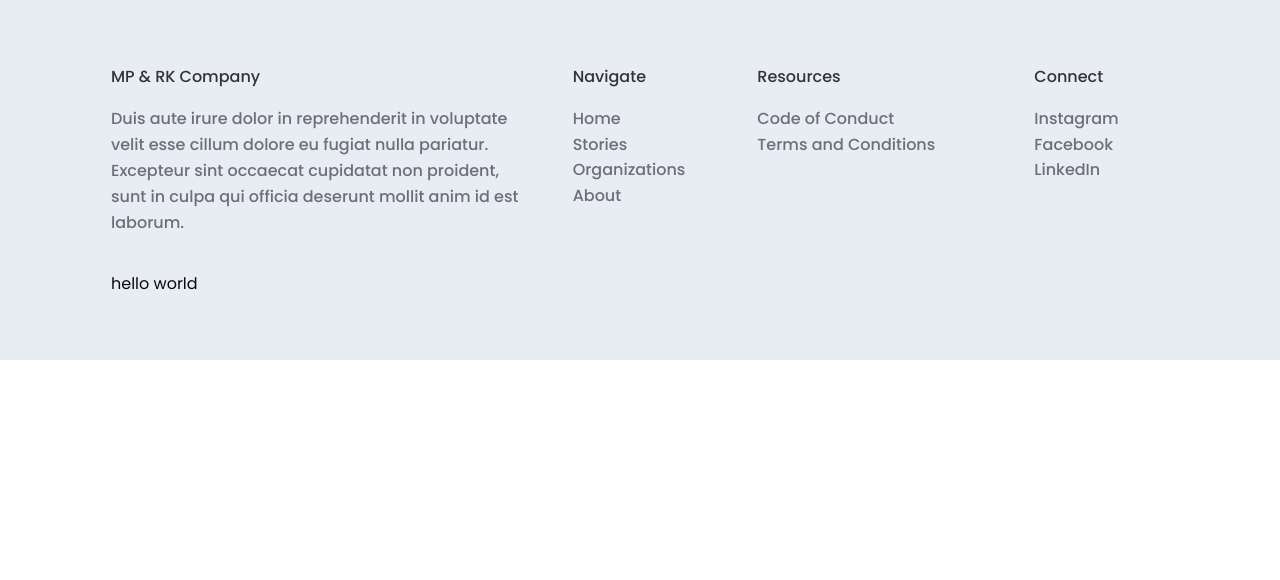
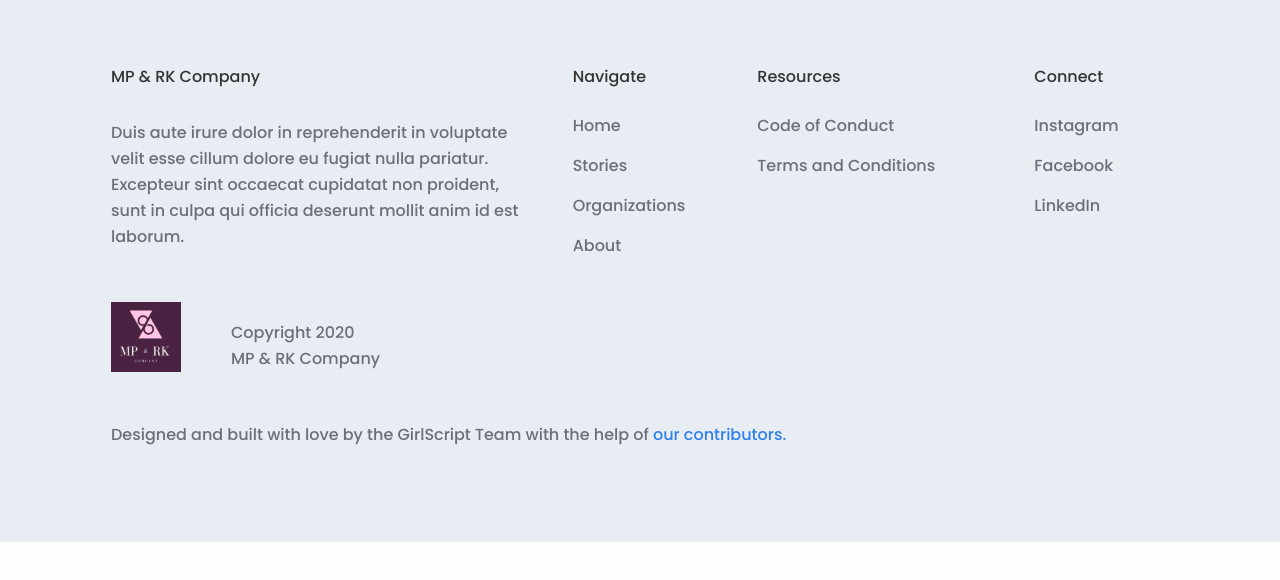
Before and after one commit to girlscript/feminist-bible-phase-2, a React (Create React App) app in the folder frontend/: page / in a window 1280 px wide. Shown: the top 580 px of the page. Built offline with nearby package versions, Linux system fonts and the light colour scheme.

Commit message:
created footer

```diff
--- a/frontend/src/components/Footer.jsx
+++ b/frontend/src/components/Footer.jsx
@@ -1,5 +1,6 @@
 import React, { Component } from "react";
-import "../css/components/footer.scss";
+import "../css/components/_footer.scss";
+import FooterImg from "../images/FooterLogo.png";
 
 class Footer extends Component {
   render() {
@@ -8,13 +9,16 @@
         <div className="grid-container">
           <div className="grid-x grid-margin-x">
             <div className="cell large-5">
-              <p className="text-head">MP & RK Company</p>
+              <p className="text__head">MP & RK Company</p>
               <p>
-              Duis aute irure dolor in reprehenderit in voluptate velit esse cillum dolore eu fugiat nulla pariatur. Excepteur sint occaecat cupidatat non proident, sunt in culpa qui officia deserunt mollit anim id est laborum.
+                Duis aute irure dolor in reprehenderit in voluptate velit esse
+                cillum dolore eu fugiat nulla pariatur. Excepteur sint occaecat
+                cupidatat non proident, sunt in culpa qui officia deserunt
+                mollit anim id est laborum.
               </p>
             </div>
             <div className="cell large-2">
-              <p className="text-head">Navigate</p>
+              <p className="text__head">Navigate</p>
               <p>
                 <ul>
                   <li>Home</li>
@@ -25,7 +29,7 @@
               </p>
             </div>
             <div className="cell large-3">
-              <p className="text-head">Resources</p>
+              <p className="text__head">Resources</p>
               <p>
                 <ul>
                   <li>Code of Conduct</li>
@@ -34,21 +38,33 @@
               </p>
             </div>
             <div className="cell large-2">
-              <p className="text-head">Connect</p>
+              <p className="text__head">Connect</p>
               <p>
                 <ul>
                   <li>Instagram</li>
                   <li>Facebook</li>
                   <li>LinkedIn</li>
-
                 </ul>
               </p>
             </div>
           </div>
 
           <div className="grid-x grid-margin-x">
-              <div className="cell auto">
-               hello world
+            <div className="cell shrink">
+              <img src={FooterImg} className="footer__img" />
+            </div>
+            <div className="cell large-3 footer__img-text">
+              <p>Copyright 2020 </p>
+              <p>MP & RK Company</p>
+            </div>
+          </div>
+
+          <div className="grid-x grid-margin-x">
+            <div className="cell large-12 vote__of__thanks">
+              <p>
+                Designed and built with love by the GirlScript Team with the
+                help of <span>our contributors.</span>
+              </p>
             </div>
           </div>
         </div>
--- /dev/null
+++ b/frontend/src/css/components/_footer.scss
@@ -0,0 +1,71 @@
+@import '../settings//global';
+
+$footer-bg : #e7edf3;
+
+.footer{
+    background-color:$footer-bg;
+    padding: 0 101px;
+    .grid-container{
+        padding: 54px 0;
+    }
+    .cell{
+        padding:10px 10px;
+    }
+    .text__head{
+        color: $title-color;
+    }
+}
+
+
+li{
+    text-align: left;
+    list-style: none;
+    line-height: 40px;
+}
+
+.large-2{
+ul{
+    margin: 0;
+    padding:0;
+}
+}
+
+.large-5 .text__head{
+    margin-bottom: 30px;
+}
+
+.large-3{
+ul{
+    margin: 0;
+    padding:0;
+}
+}
+
+.footer__img{
+    width: 70px;
+    height: 70px;
+}
+
+.footer__img-text{
+    p{
+        margin:0;
+        padding:0;
+    }
+
+    display: flex;
+    flex-direction: column;
+    justify-content: flex-end;
+}
+
+.vote__of__thanks{
+    p{
+        padding:30px 0;
+        margin: 0;
+        span{
+            color:#2f80ed;
+        }
+    }
+    display: flex;
+    align-items: center;
+
+}
--- a/frontend/src/css/components/footer.scss
+++ /dev/null
@@ -1,39 +0,0 @@
-@import '../settings//global';
-
-$footer-bg : #e7edf3;
-
-.footer{
-    background-color:$footer-bg;
-    padding: 0 101px;
-    .grid-container{
-        padding: 54px 0;
-    }
-    .cell{
-        padding:10px 10px;
-    }
-    .text-head{
-        color: $title-color;
-    }
-    text{
-        @extend .text;
-    }
-}
-
-
-li{
-    text-align: left;
-    list-style: none;
-}
-
-.large-2{
-ul{
-    margin: 0;
-    padding:0;
-}
-}
-.large-3{
-ul{
-    margin: 0;
-    padding:0;
-}
-}
```
Also changed, not shown: frontend/src/images/FooterLogo.png (added). Lines whose indentation alone changed are shown as unchanged.
